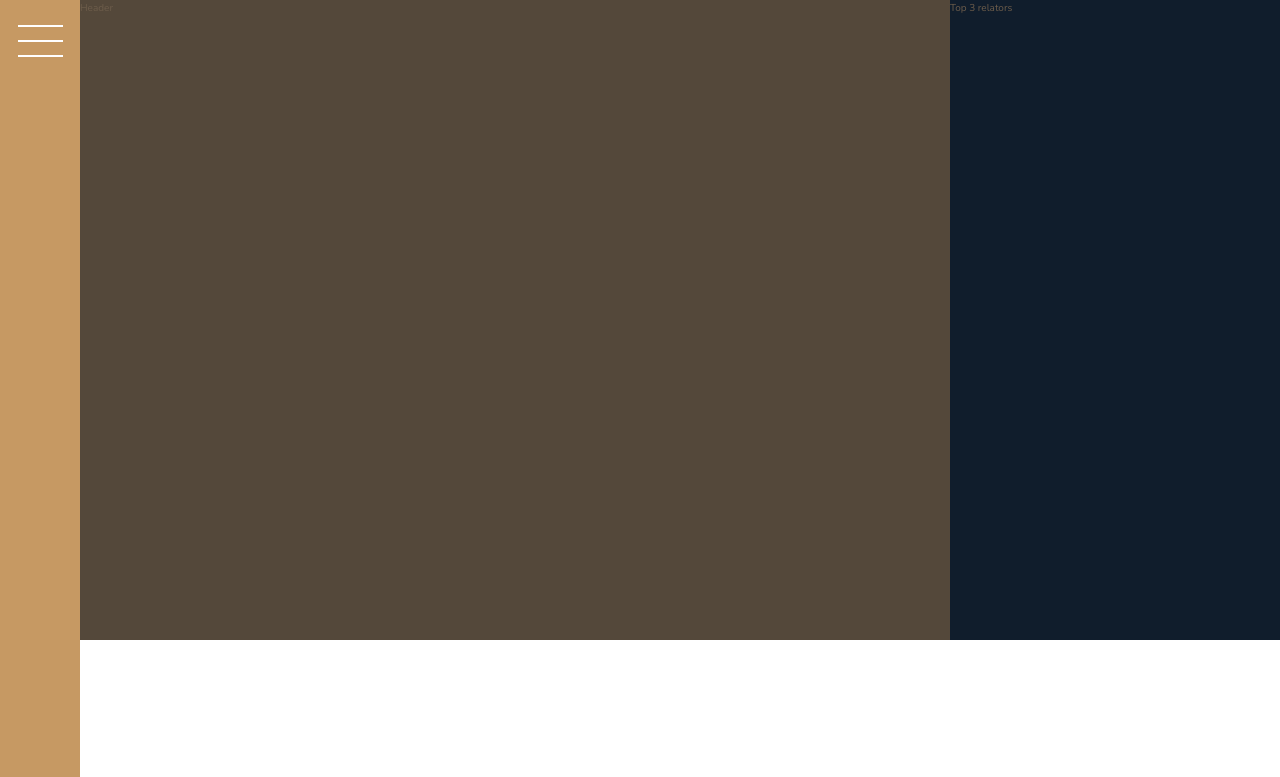
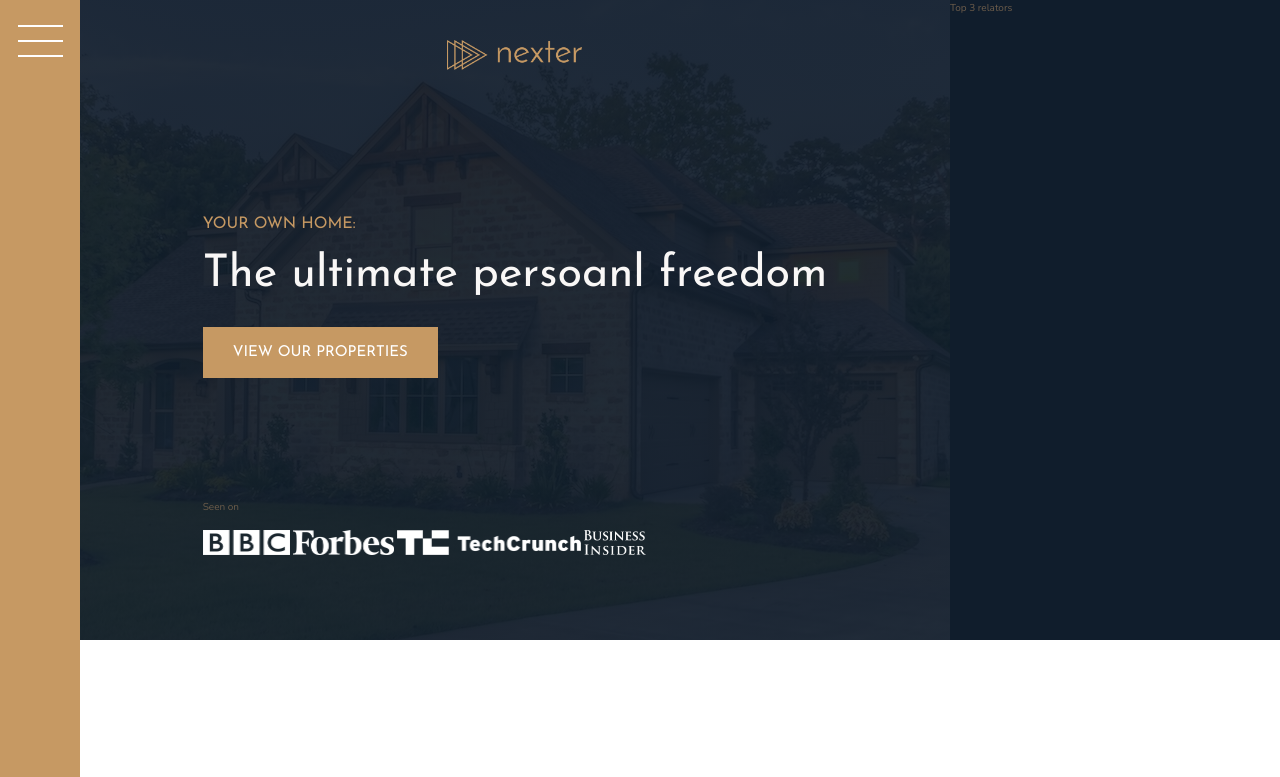
Before and after one commit to chshahid119/houses-app, a website: page index.html in a window 1280 px wide. Shown: the top 777 px of the page. Drawn offline with nearby package versions, Linux system fonts and the light colour scheme.

Commit message:
header part 1 added

```diff
--- a/index.html
+++ b/index.html
@@ -19,7 +19,20 @@
       <button class="nav-btn"></button>
     </div>
 
-    <header class="header">Header</header>
+    <header class="header">
+      <img src="img/logo.png" alt="Nexter Logo" class="header__logo">
+      <h3 class="heading-3">Your own home:</h3>
+      <h1 class="heading-1">The ultimate persoanl freedom</h1>
+      <button class="btn header__btn">View our properties</button>
+      <div class="header__seeon-text">Seen on</div>
+      <div class="header__seenon-logos">
+        <img src="img/logo-bbc.png" alt="BBC logo">
+        <img src="img/logo-forbes.png" alt="BBC logo">
+        <img src="img/logo-techcrunch.png" alt="BBC logo">
+        <img src="img/logo-bi.png" alt="BBC logo">
+
+      </div>
+    </header>
 
     <div class="realtors">Top 3 relators</div>
 
--- a/sass/_header.scss
+++ b/sass/_header.scss
@@ -1,4 +1,36 @@
 .header {
   background-color: $color-grey-dark-1;
   grid-column: full-start/col-end 6;
+  background-image: linear-gradient(
+      rgba($color-secondary, 0.93),
+      rgba($color-secondary, 0.93)
+    ),
+    url(../img/hero.jpeg);
+  background-position: center;
+  padding: 8rem;
+  padding-top: 4rem;
+
+  display: grid;
+  grid-template-rows: 1fr min-content 6rem 1fr;
+  grid-template-columns: max-content;
+  grid-row-gap: 1.5rem;
+  justify-content: center;
+
+  &__logo {
+    height: 3rem;
+    justify-self: center;
+  }
+
+  &__btn {
+    align-self: start;
+    justify-self: start;
+  }
+
+  &__seenon-text {
+  }
+  &__seenon-logos {
+    img {
+      height: 2.5rem;
+    }
+  }
 }
--- a/sass/_typography.scss
+++ b/sass/_typography.scss
@@ -6,6 +6,9 @@
 
 .heading-1 {
   @extend %heading;
+  font-size: 4.5rem;
+  color: $color-grey-light-1;
+  line-height: 1;
 }
 .heading-2 {
   @extend %heading;
```
Also changed, not shown: css/style.css.
